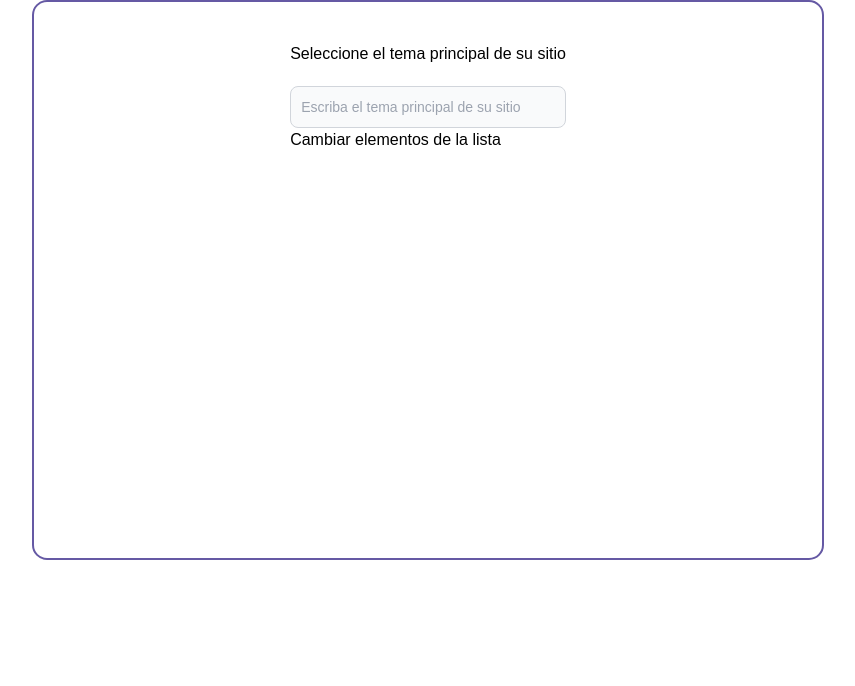
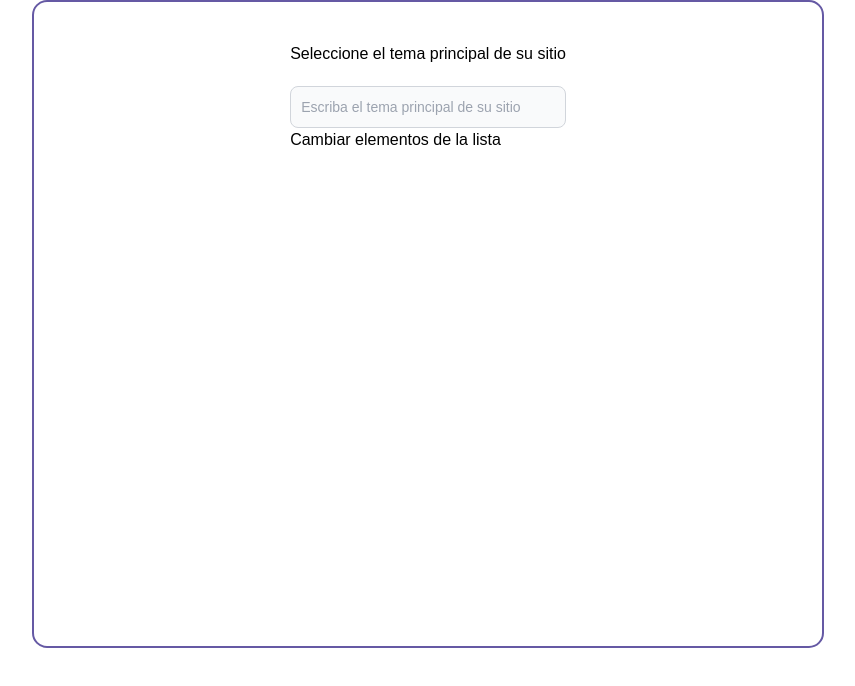
Before and after one commit to AllanCorderoLopez/SEO-Keyword-Generator-GPT-API, a Next.js app in the folder seo-generator/: page / in a window 1280 px wide. Shown: the top 686 px of the page, without its empty margins (212-1067 px from the left). Built offline with nearby package versions, Linux system fonts and the light colour scheme.

Commit message:
update: css

```diff
--- a/seo-generator/src/styles/globals.css
+++ b/seo-generator/src/styles/globals.css
@@ -12,11 +12,10 @@
 
 
 .app-container{
-
     padding-left: 20%;
     padding-right: 20%;
     background-color:#ffffff;
     border: 2px solid #6559a4;
     border-radius: 15px;
-    height: 70vh;
+    height: 81vh;
 }
```
